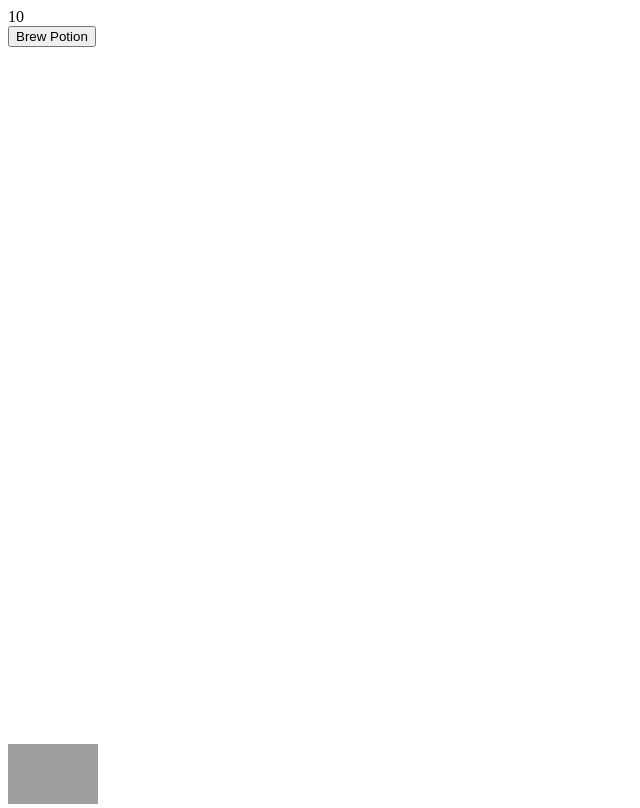
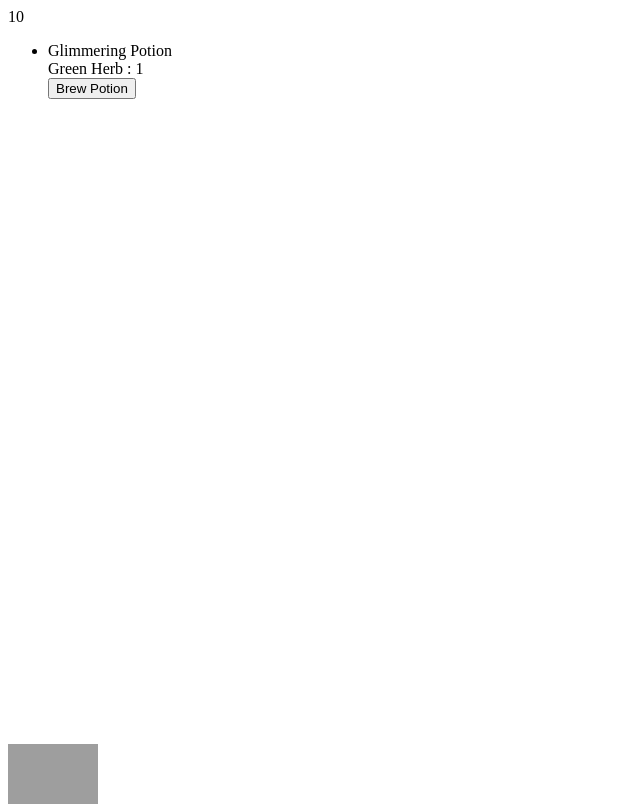
Before and after one commit to meredori/ludum_dare_49, a React (Create React App) app: page / in a window 1280 px wide. Shown: the whole page, without its empty margins (0-640 px from the left). Built offline with nearby package versions, Linux system fonts and the light colour scheme; grey boxes are pictures that could not be loaded.

Commit message:
Added a potion and herb3

```diff
--- /dev/null
+++ b/src/features/herbs/herbs.json
@@ -0,0 +1,6 @@
+[
+    {
+        "id" : 0,
+        "name" : "Green Herb"
+    }
+]
--- /dev/null
+++ b/src/features/potions/potion.jsx
@@ -0,0 +1,20 @@
+import React from 'react';
+import { connect  } from 'react-redux'
+import {startBrew} from './potionSlice'
+import herbs from '../herbs/herbs.json'
+
+class Potion extends React.Component {
+    render() {
+      const cost = this.props.type.baseCost.map((herb) => <span key={herb.herbId}>{herbs[herb.herbId].name} : {herb.amount}</span>)
+      return <div className="potion">
+          <span>{this.props.type.name}</span><br/>
+          {cost}<br/>
+          <button onClick={() => this.props.startBrew(this.props.type.id)}>Brew Potion</button>
+      </div>;
+    }
+  }
+
+  const mapStateToProps = (state) => ({
+      potions: state.potions
+  })
+export default connect(mapStateToProps, {startBrew})(Potion);
--- a/src/features/potions/potionSlice.js
+++ b/src/features/potions/potionSlice.js
@@ -1,8 +1,7 @@
 import { createSlice } from '@reduxjs/toolkit'
 
 const initialState = {
-  potions: [{}],
-  current: [{}]
+  current: {}
 }
 
 export const potionsSlice = createSlice({
--- a/src/features/potions/potionTable.jsx
+++ b/src/features/potions/potionTable.jsx
@@ -1,15 +1,14 @@
 import React from 'react';
-import { connect  } from 'react-redux'
-import {startBrew} from './potionSlice';
+import Potion from './potion';
+import potionList from './potions.json';
 class PotionTable extends React.Component {
     render() {
+      const potions = potionList.map((potion) => <li key={potion.id}><Potion type={potion}></Potion></li>)
       return <div className="potion-table">
-          <button onClick={() => this.props.startBrew(1)}>Brew Potion</button>
+        <ul>
+          {potions}
+        </ul>
       </div>;
     }
   }
-
-  const mapStateToProps = (state) => ({
-      potions: state.potions
-  })
-export default connect(mapStateToProps, {startBrew})(PotionTable);
+export default PotionTable;
--- /dev/null
+++ b/src/features/potions/potions.json
@@ -0,0 +1,12 @@
+[
+    {
+        "id" : 0,
+        "name" : "Glimmering Potion",
+        "baseCost" : [
+            {
+                "herbId" : 0,
+                "amount" : 1
+            }
+        ]
+    }
+]
```
